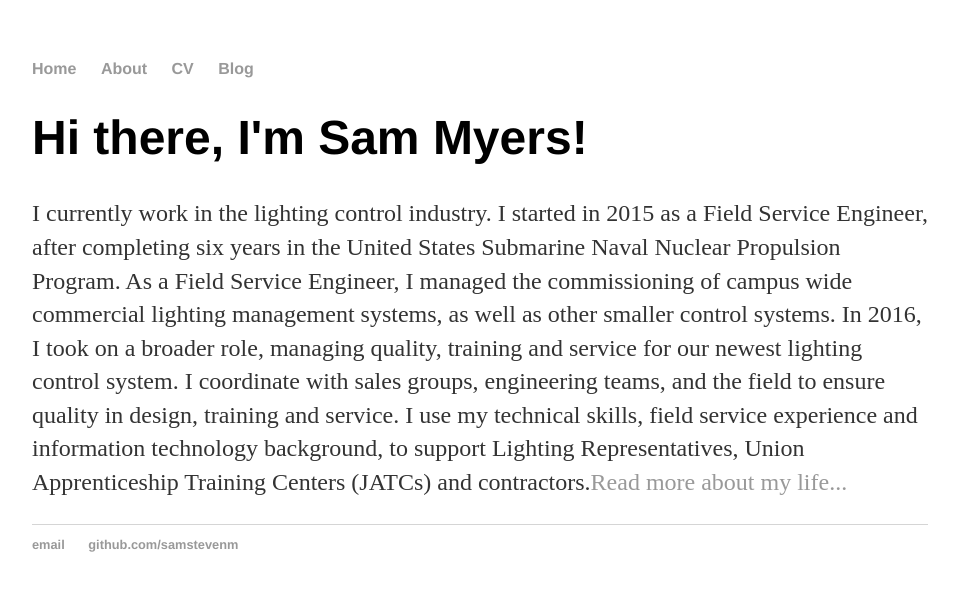
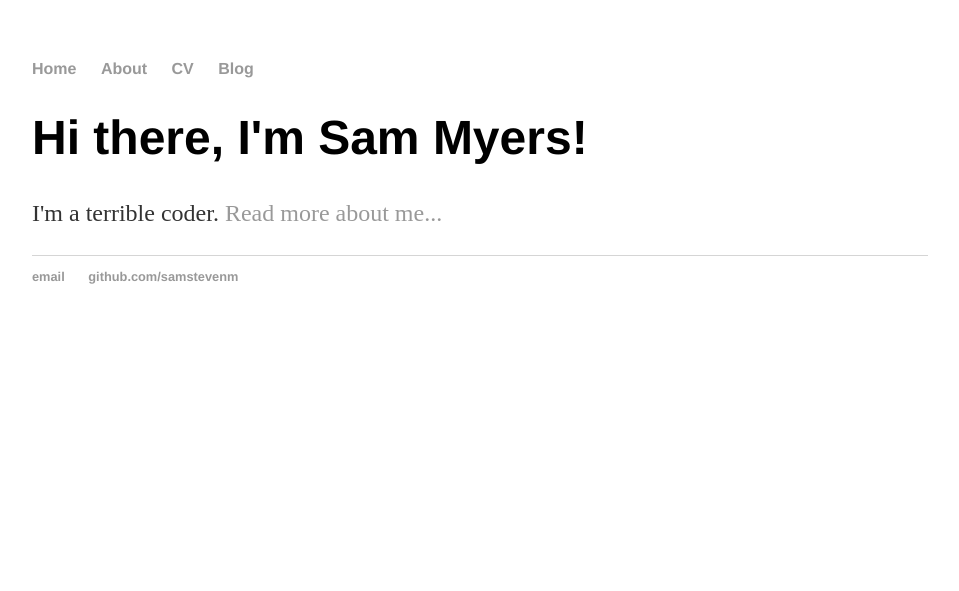
Before and after one commit to samstevenm/samstevenm.github.io, a Jekyll site: the page built from index.html, in a window 1280 px wide. Shown: the top 591 px of the page, without its empty margins (160-1119 px from the left). Built offline with Jekyll 4.4.1, drawn with Linux system fonts in a browser that asks for light colours.

Commit message:
Update index.html

```diff
--- a/index.html
+++ b/index.html
@@ -1,30 +1,8 @@
-<!DOCTYPE html>
-<html>
-<head>
-<title>Sam Myers</title>
-<!-- link to main stylesheet -->
-<link rel="stylesheet" type="text/css" href="/css/main.css">
-</head>
-<body>
-<nav>
-    <ul>
-        <li><a href="/">Home</a></li>
-        <li><a href="/about">About</a></li>
-        <li><a href="/cv">CV</a></li>
-        <li><a href="/blog">Blog</a></li>
-    </ul>
-</nav>
-<div class="container">
-    <div class="blurb">
-        <h1>Hi there, I'm Sam Myers!</h1>
-<p>I currently work in the lighting control industry. I started in 2015 as a Field Service Engineer, after completing six years in the United States Submarine Naval Nuclear Propulsion Program. As a Field Service Engineer, I managed the commissioning of campus wide commercial lighting management systems, as well as other smaller control systems. In 2016, I took on a broader role, managing quality, training and service for our newest lighting control system. I coordinate with sales groups, engineering teams, and the field to ensure quality in design, training and service. I use my technical skills, field service experience and information technology background, to support Lighting Representatives, Union Apprenticeship Training Centers (JATCs) and contractors.<a href="/about">Read more about my life...</a></p>
-    </div><!-- /.blurb -->
-</div><!-- /.container -->
-<footer>
-    <ul>
-        <li><a href="mailto:samstvenm@protonmail.com">email</a></li>
-        <li><a href="https://github.com/samstevenm">github.com/samstevenm</a></li>
-</ul>
-</footer>
-</body>
-</html>
+---
+layout: default
+title: Sam Myers
+---
+<div class="blurb">
+	<h1>Hi there, I'm Sam Myers!</h1>
+	<p>I'm a terrible coder. <a href="/about">Read more about me...</a></p>
+</div><!-- /.blurb -->
```
